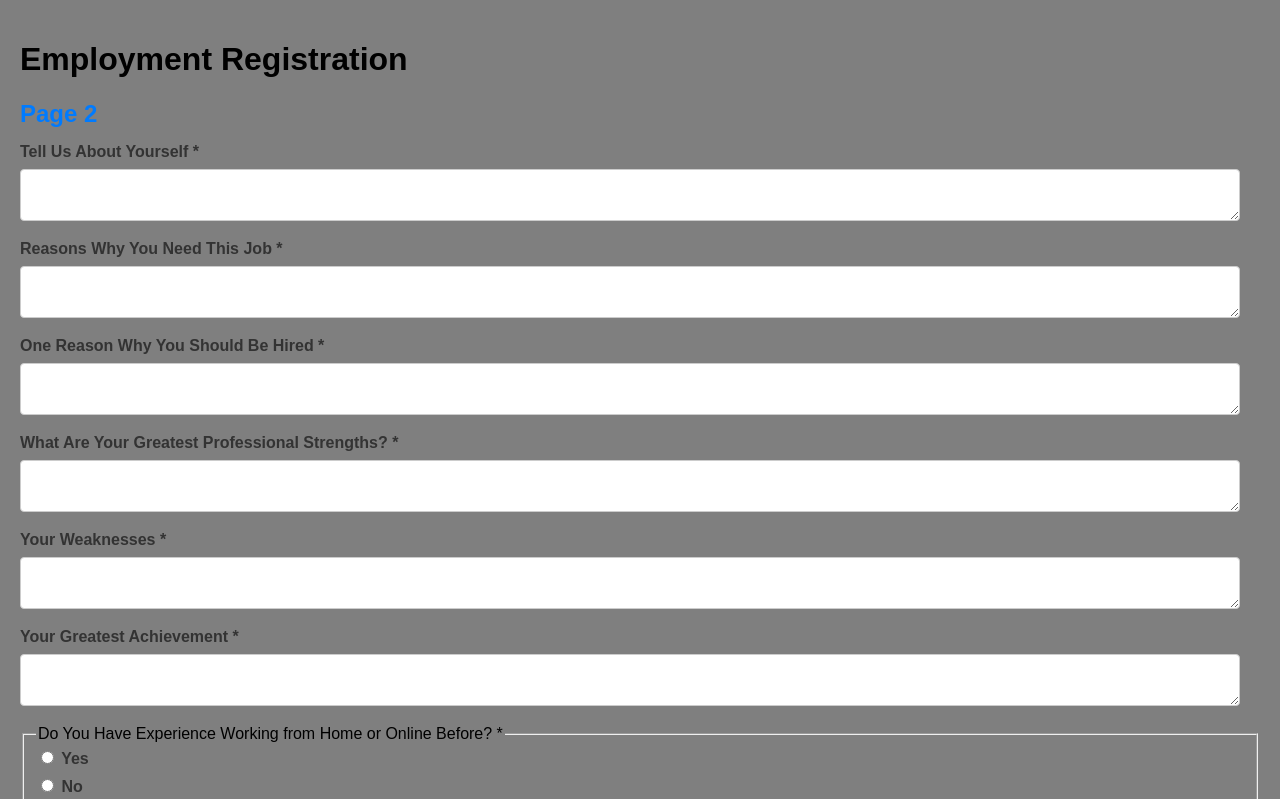
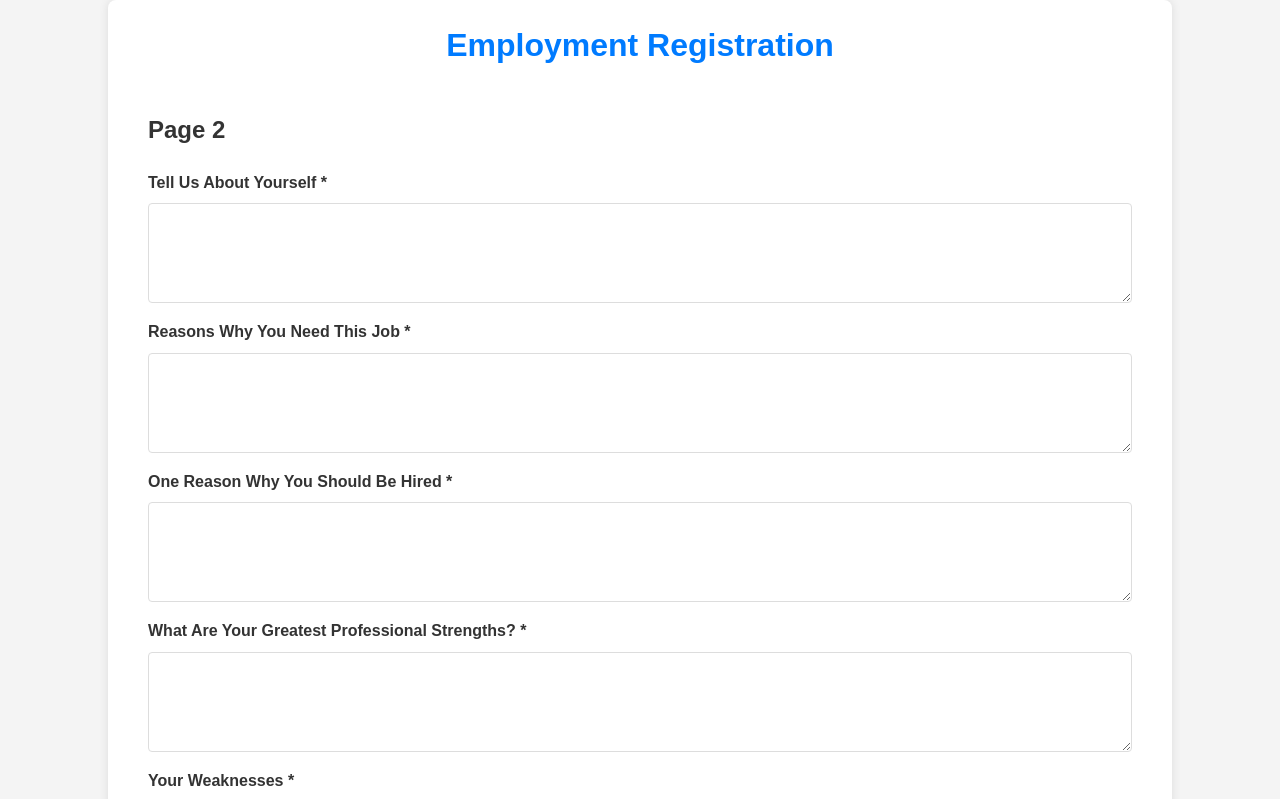
Before and after one commit to empform/empform.github.io, a plain HTML site: page page2.html in a window 1280 px wide. Shown: the top 799 px of the page. Drawn offline with Linux system fonts and the light colour scheme.

Commit message:
Update styles.css

```diff
--- a/styles.css
+++ b/styles.css
@@ -1,124 +1,109 @@
-/* Global Styles */
+/* Reset some default styles */
+body, h1, h2, p, input, select, textarea, button {
+    margin: 0;
+    padding: 0;
+    box-sizing: border-box;
+}
+
+/* Body styling */
 body {
     font-family: Arial, sans-serif;
-    background-image: url('background-image.jpg'); /* Add your background image here */
-    background-size: cover;
-    background-position: center;
-    background-repeat: no-repeat;
-    background-attachment: fixed;
-    margin: 0;
+    line-height: 1.6;
+    background: #f4f4f4;
+    color: #333;
+}
+
+/* Container styling */
+.container {
+    width: 80%;
+    max-width: 1200px;
+    margin: 0 auto;
+    background: #fff;
+    padding: 20px;
+    border-radius: 8px;
+    box-shadow: 0 0 10px rgba(0, 0, 0, 0.1);
+}
+
+/* Header styling */
+header {
+    text-align: center;
+    margin-bottom: 20px;
+}
+
+header h1 {
+    font-size: 2rem;
+    color: #007bff;
+}
+
+/* Main content styling */
+main {
     padding: 20px;
 }
 
-/* Overlay to darken the background for better text visibility */
-body::before {
-    content: "";
-    position: absolute;
-    top: 0;
-    left: 0;
-    width: 100%;
-    height: 100%;
-    background-color: rgba(0, 0, 0, 0.5); /* Adjust the opacity as needed */
-    z-index: -1;
-}
-
-/* Header Styles */
-.main-header {
-    background-color: rgba(0, 123, 255, 0.8); /* Make the header slightly transparent */
-    color: white;
-    padding: 20px;
-    text-align: center;
-    border-radius: 8px;
-}
-
-/* Form Container */
-.form-container {
-    background-color: rgba(255, 255, 255, 0.9); /* Make the form container slightly transparent */
-    padding: 20px;
-    margin: 20px auto;
-    border-radius: 8px;
-    box-shadow: 0 0 10px rgba(0, 0, 0, 0.1);
-    max-width: 600px;
+form {
+    display: flex;
+    flex-direction: column;
 }
 
 h2 {
-    color: #007bff;
-    margin-bottom: 15px;
+    margin-bottom: 20px;
+    font-size: 1.5rem;
 }
 
+/* Form element styling */
 label {
-    display: block;
-    margin-bottom: 8px;
     font-weight: bold;
-    color: #333;
+    margin-bottom: 0.5rem;
 }
 
 input[type="text"],
 input[type="email"],
 input[type="tel"],
-input[type="date"],
-textarea {
-    width: calc(100% - 20px);
-    padding: 10px;
-    margin-bottom: 15px;
-    border: 1px solid #ccc;
+input[type="password"],
+textarea,
+select {
+    padding: 0.75rem;
+    margin-bottom: 1rem;
+    border: 1px solid #ddd;
     border-radius: 4px;
-    box-sizing: border-box;
+    width: 100%;
 }
 
-.radio-group,
-.checkbox-group {
-    margin-bottom: 15px;
+textarea {
+    resize: vertical;
+    min-height: 100px;
 }
 
-.radio-group label,
-.checkbox-group label {
-    margin-right: 15px;
-    color: #333;
+fieldset {
+    border: none;
+    margin: 1rem 0;
 }
 
-.form-navigation {
-    display: flex;
-    justify-content: space-between;
+legend {
+    font-weight: bold;
+    margin-bottom: 0.5rem;
 }
 
-.next-btn,
-.prev-btn,
-.submit-btn {
+button {
+    padding: 0.75rem 1.5rem;
     background-color: #007bff;
-    color: white;
-    padding: 10px 20px;
+    color: #fff;
     border: none;
+    cursor: pointer;
     border-radius: 4px;
-    cursor: pointer;
+    margin-top: 10px;
 }
 
-.next-btn:hover,
-.prev-btn:hover,
-.submit-btn:hover {
+button:hover {
     background-color: #0056b3;
 }
 
-/* Footer Styles */
-.main-footer {
-    background-color: rgba(241, 241, 241, 0.9); /* Make the footer slightly transparent */
+/* Footer styling */
+footer {
     text-align: center;
-    padding: 20px;
     margin-top: 20px;
-    border-top: 1px solid #ccc;
+    padding: 10px;
+    background: #007bff;
+    color: #fff;
+    border-radius: 0 0 8px 8px;
 }
-
-.main-footer a {
-    color: #007bff;
-    text-decoration: none;
-}
-
-.main-footer a:hover {
-    text-decoration: underline;
-}
-
-/* Thank You Page Styles */
-.thankyou-container {
-    text-align: center;
-    margin-top: 50px;
-}
```
